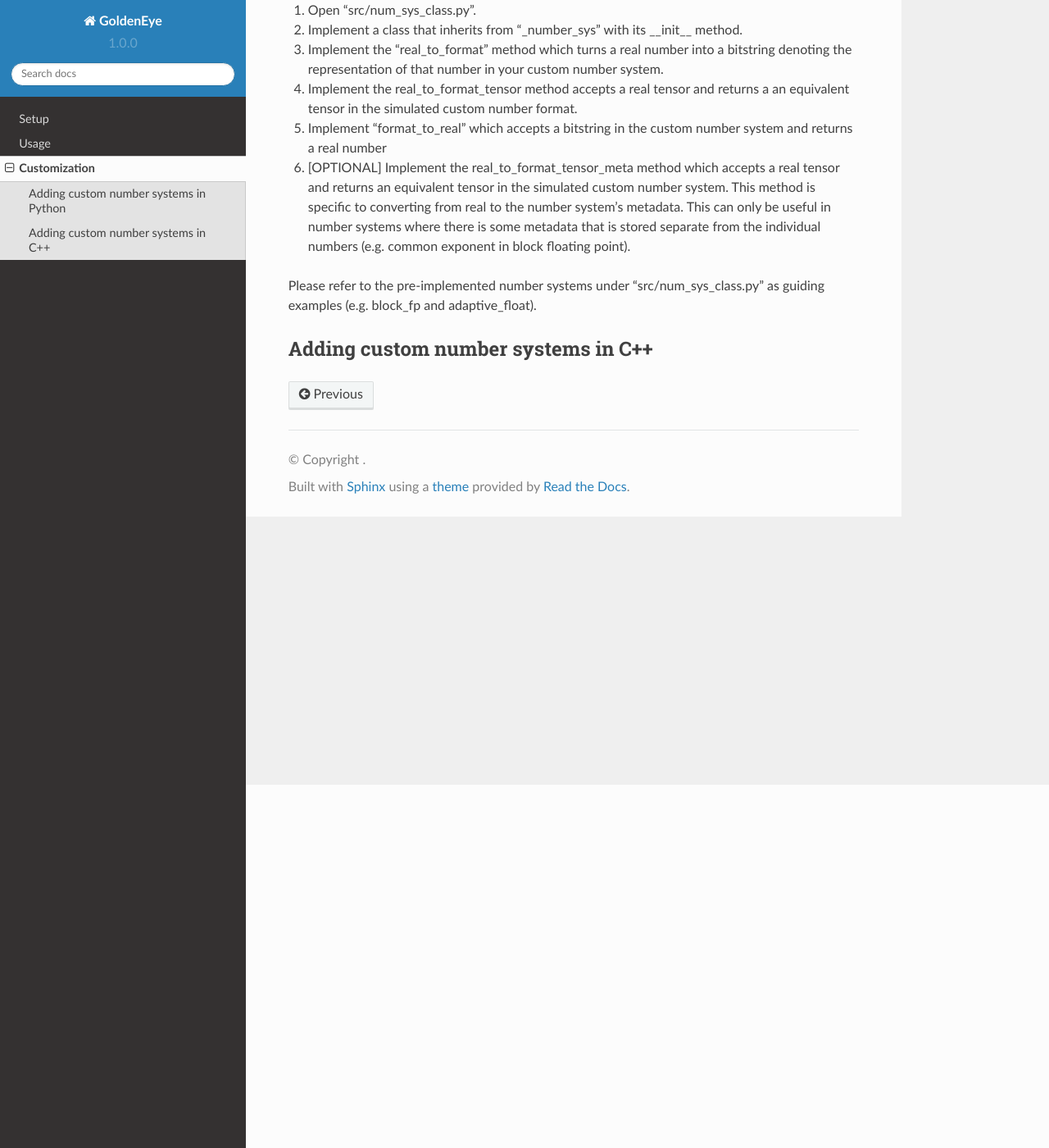
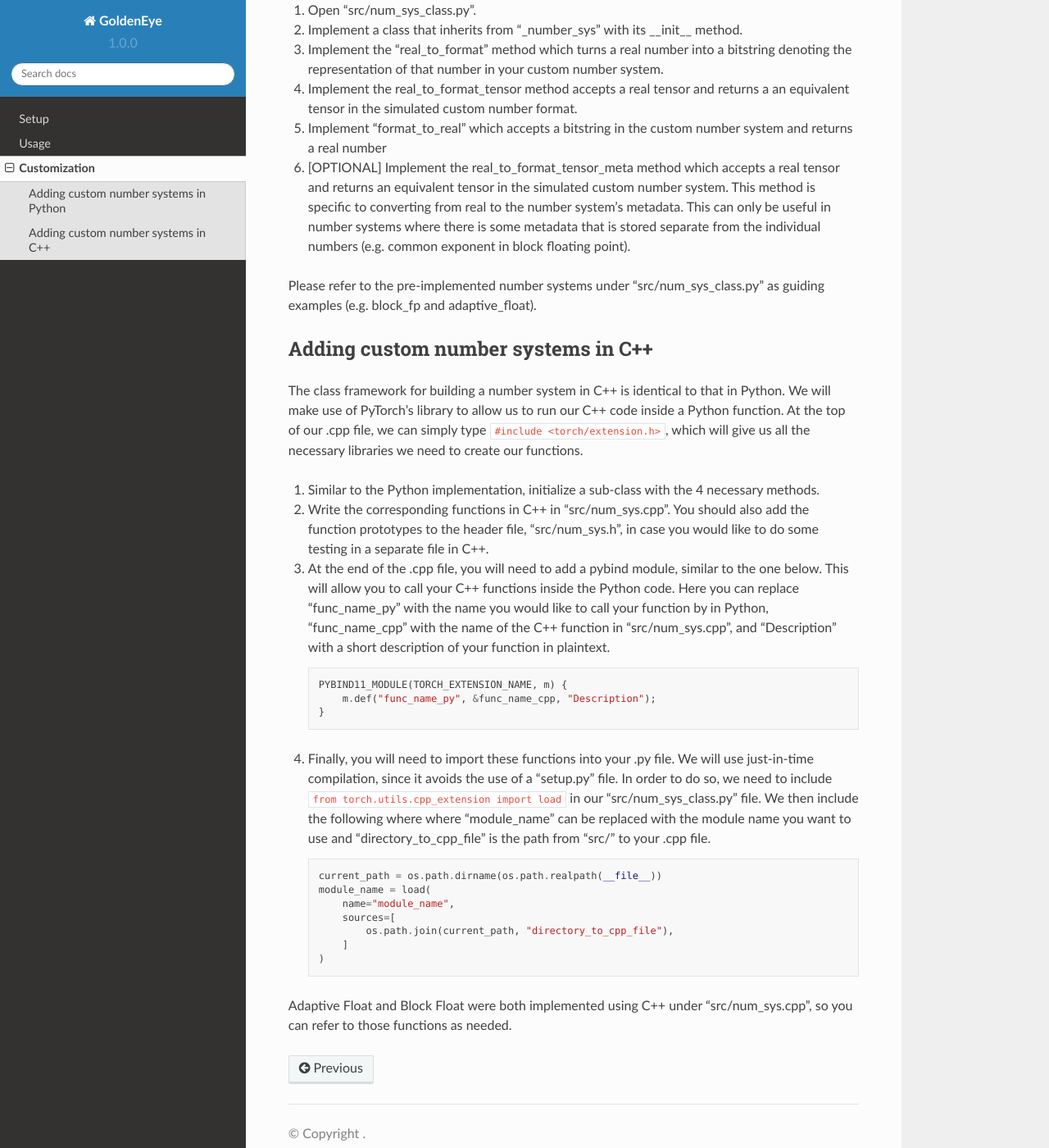
Before and after one commit to TarekAloui/GoldenEyeDocs, a Sphinx documentation site: the page built from docs/source/customization.rst, in a window 1280 px wide and 1400 px high, scrolled down 443 px. Shown: the whole window at 82% size. Built offline with Sphinx 7.4.7 and the Read the Docs theme 2.0.0, drawn with Linux system fonts in a browser that asks for light colours; pages that are not in the unit, such as notebooks, are missing from menus.

Commit message:
Add C++ documentation

```diff
--- a/docs/source/customization.rst
+++ b/docs/source/customization.rst
@@ -19,3 +19,31 @@ Please refer to the pre-implemented number systems under "src/num_sys_class.py"
 
 Adding custom number systems in C++
 ###################################
+The class framework for building a number system in C++ is identical to that in Python. We will make use of PyTorch's library to allow us to run our C++ code inside a Python function. At the top of our .cpp file, we can simply type ``#include <torch/extension.h>``, which will give us all the necessary libraries we need to create our functions.
+
+1. Similar to the Python implementation, initialize a sub-class with the 4 necessary methods.
+
+2. Write the corresponding functions in C++ in "src/num_sys.cpp". You should also add the function prototypes to the header file, "src/num_sys.h", in case you would like to do some testing in a separate file in C++.
+
+3. At the end of the .cpp file, you will need to add a pybind module, similar to the one below. This will allow you to call your C++ functions inside the Python code. Here you can replace "func_name_py" with the name you would like to call your function by in Python, "func_name_cpp" with  the name of the C++ function in "src/num_sys.cpp", and "Description" with a short description of your function in plaintext.
+
+   ::
+
+      PYBIND11_MODULE(TORCH_EXTENSION_NAME, m) {
+          m.def("func_name_py", &func_name_cpp, "Description");
+      }
+
+
+4. Finally, you will need to import these functions into your .py file. We will use just-in-time compilation, since it avoids the use of a "setup.py" file. In order to do so, we need to include ``from torch.utils.cpp_extension import load`` in our "src/num_sys_class.py" file. We then include the following where where "module_name" can be replaced with the module name you want to use and "directory_to_cpp_file" is the path from "src/" to your .cpp file.
+
+   ::
+
+      current_path = os.path.dirname(os.path.realpath(__file__))
+      module_name = load(
+          name="module_name",
+          sources=[
+              os.path.join(current_path, "directory_to_cpp_file"),
+          ]
+      )
+
+Adaptive Float and Block Float were both implemented using C++ under "src/num_sys.cpp", so you can refer to those functions as needed.
```
